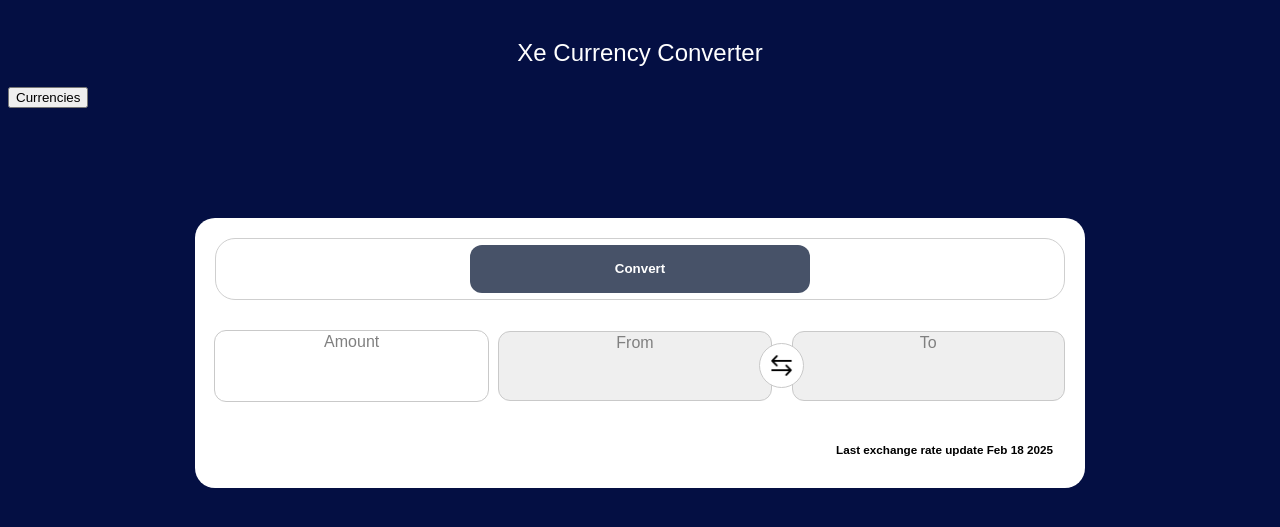
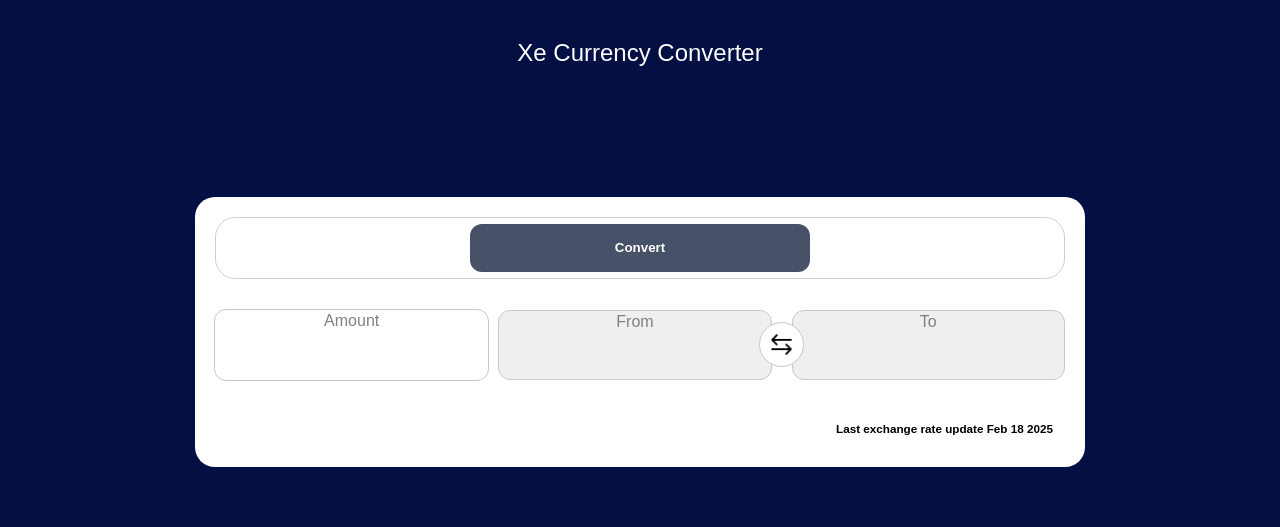
Before and after one commit to greabandrei/Exchange-Rate, a plain HTML site: page index.html in a window 1280 px wide. Shown: the part 69-596 px from the top of the page. Drawn offline with Linux system fonts and the light colour scheme; no server answers.

Commit message:
foot-content width

```diff
--- a/index.css
+++ b/index.css
@@ -183,7 +183,7 @@
         }
 
         .foot-currencies {
-            width: 43.3%;
+            width: 50.3%;
         }
 
         .foot-text {
--- a/index.html
+++ b/index.html
@@ -12,7 +12,7 @@
         <h1>Convert US Dollars to Euros</h1>
         <h2 class="description">Xe Currency Converter</h2>
     </div>
-    <button id="all">Currencies</button>
+    <!-- <button id="all">Currencies</button> -->
     <div class="content-wrapper">
 
         <div class="content-box">
```
